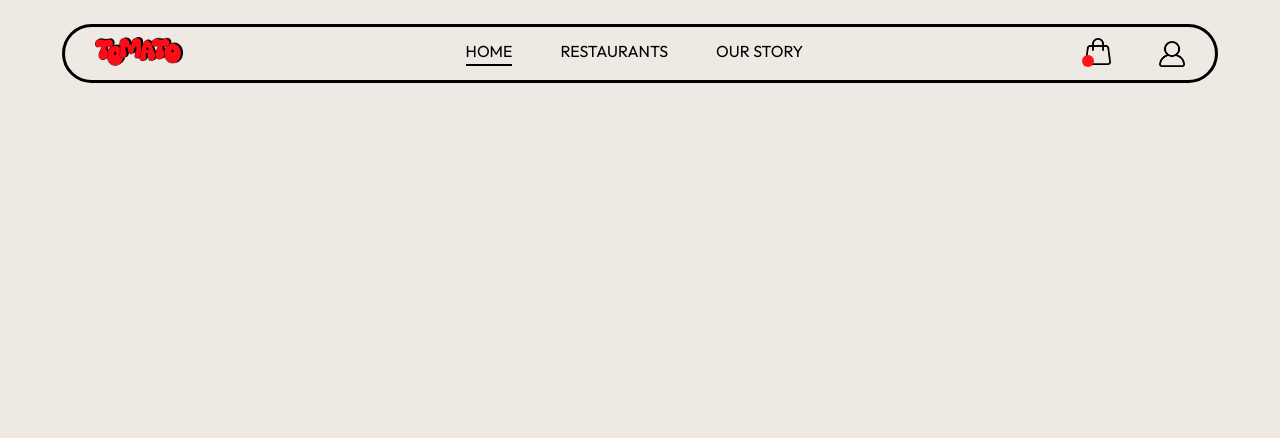
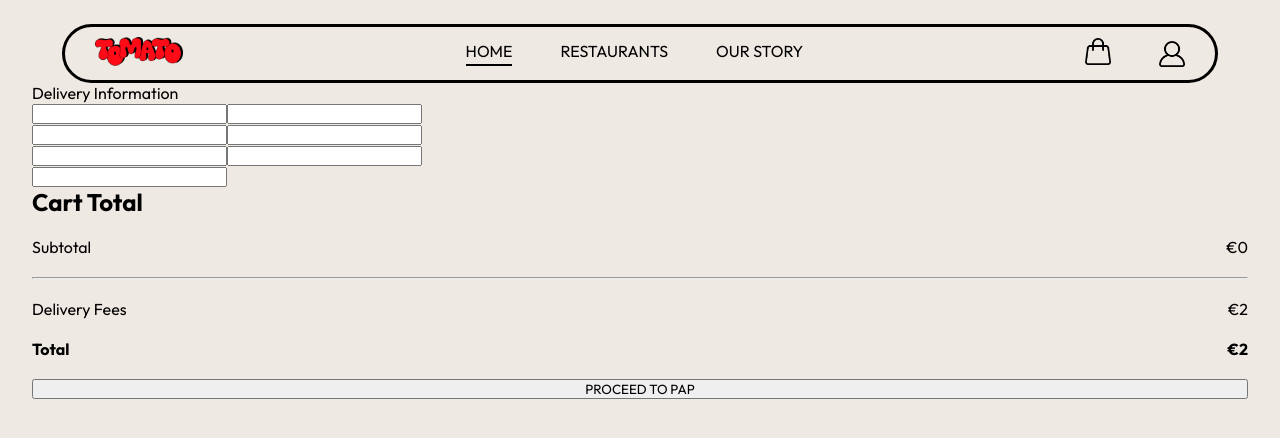
Before and after one commit to GhadaBN/food-collective-app, a React (Vite) app in the folder frontend/: page /order in a window 1280 px wide. Shown: the top 438 px of the page. Built offline with nearby package versions, Linux system fonts and the light colour scheme; no server answers.

Commit message:
place order page

```diff
--- a/frontend/src/App.jsx
+++ b/frontend/src/App.jsx
@@ -7,6 +7,7 @@ import OurStory from "./pages/OurStory/OurStory";
 import LoginPopup from "./components/LoginPopup/LoginPopup";
 import RestaurantsList from "./pages/RestaurantsList";
 import RestaurantDetails from "./pages/RestaurantsList/RestaurantDetails";
+import PlaceOrder from "./pages/PlaceOrder/PlaceOrder";
 const App = () => {
   const [showLogin, setShowLogin] = useState(false);
 
@@ -20,6 +21,7 @@ const App = () => {
           <Route path="/cart" element={<Cart />} />
           <Route path="/our-story" element={<OurStory />} />
           <Route path="/restaurants" element={<RestaurantsList />} />
+          <Route path="/order" element={<PlaceOrder />} />
           <Route
             path="/restaurants/:restaurantId"
             element={<RestaurantDetails />}
--- a/frontend/src/components/Navbar/Navbar.jsx
+++ b/frontend/src/components/Navbar/Navbar.jsx
@@ -1,4 +1,4 @@
-import React, { useState } from "react";
+import React, { useState, useContext } from "react";
 import "./Navbar.css";
 import { assets } from "../../assets/assets";
 import { StoreContext } from "../../context/StoreContext";
@@ -6,6 +6,7 @@ import { Link } from "react-router-dom";
 
 function Navbar({ setShowLogin }) {
   const [menu, setMenu] = useState("home");
+  const { getTotalCartAmount } = useContext(StoreContext);
 
   return (
     <div className="navbar">
@@ -44,7 +45,7 @@ function Navbar({ setShowLogin }) {
           <Link to="/cart">
             <img src={assets.basket_icon} className="basket-icon" />
           </Link>
-          <div className="dot"></div>
+          <div className={getTotalCartAmount() === 0 ? "" : "dot"}></div>
         </div>
         <img
           onClick={() => setShowLogin(true)}
--- a/frontend/src/context/StoreContext.jsx
+++ b/frontend/src/context/StoreContext.jsx
@@ -57,6 +57,17 @@ const StoreContextProvider = ({ children }) => {
     });
   };
 
+  const getTotalCartAmount = () => {
+    let totalAmount = 0;
+    for (const itemId in cartItems) {
+      const itemInfo = menuItems.find((item) => item._id === itemId);
+      if (itemInfo) {
+        totalAmount += itemInfo.price * cartItems[itemId];
+      }
+    }
+    return totalAmount;
+  };
+
   useEffect(() => {
     console.log(cartItems);
   }, [cartItems]);
@@ -70,6 +81,7 @@ const StoreContextProvider = ({ children }) => {
     url,
     token,
     setToken,
+    getTotalCartAmount,
   };
 
   return (
--- a/frontend/src/pages/Cart/Cart.css
+++ b/frontend/src/pages/Cart/Cart.css
@@ -5,8 +5,21 @@
 .cart-bottom {
   width: 90%;
   margin: 0 auto;
+  display: flex;
+  justify-content: space-between;
+  gap: max(12vw, 20px);
+}
+.cart-total {
+  flex: 1;
+  display: flex;
+  flex-direction: column;
+  gap: 20px;
 }
 
+.cart-total-details {
+  display: flex;
+  justify-content: space-between;
+}
 .cart-items-title {
   display: grid;
   grid-template-columns: 1.5fr 1fr 1fr 1fr 1fr 1fr;
--- a/frontend/src/pages/Cart/Cart.jsx
+++ b/frontend/src/pages/Cart/Cart.jsx
@@ -1,9 +1,10 @@
 import React, { useContext } from "react";
 import "./Cart.css";
 import { StoreContext } from "../../context/StoreContext";
+import { Link } from "react-router-dom";
 
 function Cart() {
-  const { cartItems, removeFromCart, menuItems, url } =
+  const { cartItems, removeFromCart, menuItems, url, getTotalCartAmount } =
     useContext(StoreContext);
 
   return (
@@ -23,8 +24,8 @@ function Cart() {
           {Object.entries(cartItems).map(([itemId, quantity]) => {
             const item = menuItems.find((item) => item._id === itemId);
             return item ? (
-              <div>
-                <div key={itemId} className="cart-item">
+              <div key={itemId}>
+                <div className="cart-item">
                   <img
                     src={`${url}/images/${item.image}`}
                     className="cart-item-image"
@@ -53,15 +54,21 @@ function Cart() {
 
           <div className="cart-total-details">
             <p>Subtotal</p>
-            <p>{0}</p>
+            <p>€{getTotalCartAmount()}</p>
           </div>
           <hr />
           <div className="cart-total-details">
+            <p>Delivery Fees</p>
+            <p>€{getTotalCartAmount() === 0 ? "" : "3"}</p>
+          </div>
+          <div className="cart-total-details">
             <b>Total</b>
-            <b>{0}</b>
+            <b>€{getTotalCartAmount() === 0 ? 0 : getTotalCartAmount() + 3}</b>
           </div>
+          <Link to="/order">
+            <button>PROCEED TO CHECKOUT</button>
+          </Link>
         </div>
-        <button>PROCEED TO CHECKOUT</button>
       </div>
     </>
   );
--- a/frontend/src/pages/PlaceOrder/PlaceOrder.jsx
+++ b/frontend/src/pages/PlaceOrder/PlaceOrder.jsx
@@ -0,0 +1,48 @@
+import React, { useContext } from "react";
+import "./PlaceOrder.css";
+import { StoreContext } from "../../context/StoreContext";
+
+function PlaceOrder() {
+  const { getTotalCartAmount } = useContext(StoreContext);
+  return (
+    <form action="" className="place-order">
+      <div className="place-order-left">
+        <p className="title">Delivery Information</p>
+        <div className="multi-fields">
+          <input type="text" PlaceOrder="First Name" />
+          <input type="text" PlaceOrder="Last Name" />
+        </div>
+        <input type="email" PlaceOrder="Email address" />
+        <input type="text" PlaceOrder="Street" />
+        <div className="multi-fields">
+          <input type="text" PlaceOrder="City" />
+          <input type="text" PlaceOrder="State" />
+        </div>
+        <input type="text" PlaceOrder="Phone" />
+      </div>
+      <div className="place-order-right">
+        <div className="cart-total">
+          <h2>Cart Total</h2>
+
+          <div className="cart-total-details">
+            <p>Subtotal</p>
+            <p>€{getTotalCartAmount()}</p>
+          </div>
+          <hr />
+          <div className="cart-total-details">
+            <p>Delivery Fees</p>
+            <p>€{2}</p>
+          </div>
+          <div className="cart-total-details">
+            <b>Total</b>
+            <b>€{getTotalCartAmount() + 2}</b>
+          </div>
+
+          <button>PROCEED TO PAP</button>
+        </div>
+      </div>
+    </form>
+  );
+}
+
+export default PlaceOrder;
```
